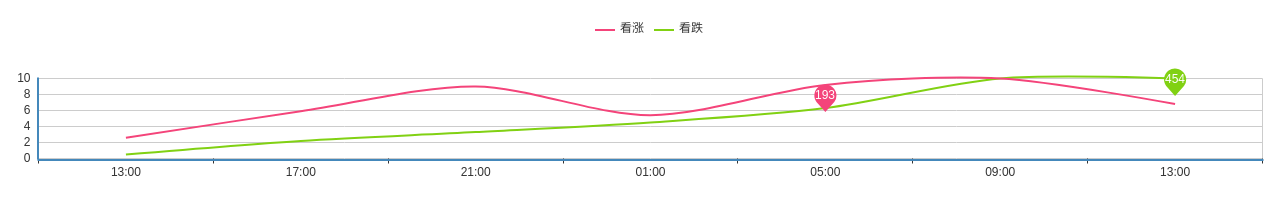
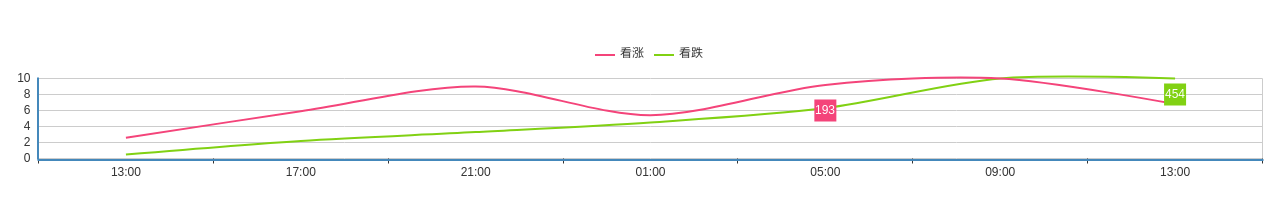
Before and after one commit to lrfun/echarts, a plain HTML site: page echarts_bj.html in a window 1280 px wide. Drawn offline with Linux system fonts and the light colour scheme.

Commit message:
标记框修改

```diff
--- a/echarts_bj.html
+++ b/echarts_bj.html
@@ -88,7 +88,11 @@
                     // },
                     calculable : true,
                     legend: {
-                        data:['看涨','看跌']
+                        data:['看涨','看跌'],
+
+                        // 标题位置
+                        x: 'center',
+                        y:30,
                     },
 
                     // 滚动条
@@ -169,10 +173,12 @@
 
                             // 标记点
                             markPoint : {
+                                   // 标记框为方形
+                                  symbol: "rectangle",
                                   data : [
-                                      {name: "看涨", value: 193,xAxis: 4,yAxis: 6},
+                                      {name: "看涨", value: 193,xAxis: 4,yAxis: 6}
                                   ],
-                                  symbolRotate: [-90, 130],
+                                  symbolRotate: [10, 10],
                                       itemStyle: {
                                           normal: {
                                               color: "#f4447a"
@@ -193,10 +199,12 @@
                             data:[0.5, 2.2, 3.3, 4.5, 6.3, 10.2, 10.3],
                             // 标记点
                             markPoint : {
+                                 // 标记框为方形
+                                symbol: "rectangle",
                                 data : [
                                     {name: '看跌',value:454,xAxis: 6,yAxis: 8}
                                     ],
-                                symbolRotate: [10, 130],
+                                    symbolRotate: [10, 10],
                                         color: "#81d113",
                                         itemStyle: {
                                             normal: {
```
Lines whose indentation alone changed are shown as unchanged.
